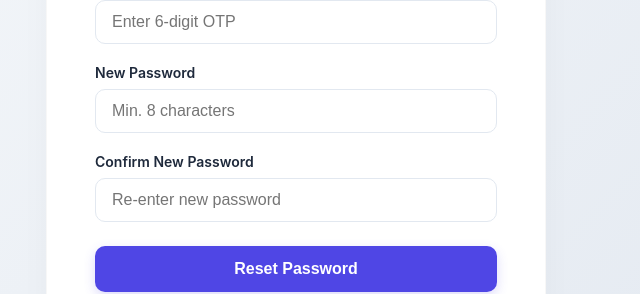
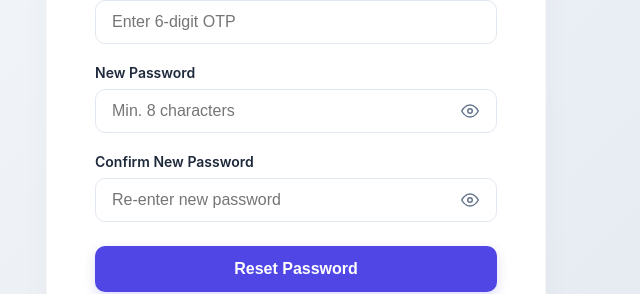
Before and after one commit to nainatechnologies/Assuretechnologies-technician, a React (Vite) app: page /reset-password in a window 1280 px wide. Shown: the part 378-672 px from the top of the page, without its empty margins (344-984 px from the left). Built offline with nearby package versions, Linux system fonts and the light colour scheme.

Commit message:
fix(dashboard): format scheduled date and display dynamic time slot
- Replace static UTC toLocaleString() which defaulted to 5:30 AM with toLocaleDateString()
- Combine booking date with dynamic scheduled_time_slot from API response

```diff
--- a/src/pages/Dashboard.tsx
+++ b/src/pages/Dashboard.tsx
@@ -124,11 +124,22 @@ export default function Dashboard() {
             }
           }
 
+          const formattedDate = raw.scheduled_date
+            ? new Date(raw.scheduled_date).toLocaleDateString('en-GB')
+            : 'N/A';
+          const timeSlot = raw.scheduled_time_slot
+            || raw.metadata?.scheduled_time_slot
+            || raw.metadata?.time_slot
+            || (raw.scheduled_date && !String(raw.scheduled_date).includes('T00:00:00')
+                ? new Date(raw.scheduled_date).toLocaleTimeString([], { hour: '2-digit', minute: '2-digit' })
+                : '');
+          const displayDate = timeSlot ? `${formattedDate}, ${timeSlot}` : formattedDate;
+
           return {
             id: raw.id,
             displayId: raw.display_id || raw.id,
             title: raw.Service?.name || 'Service Booking',
-            date: raw.scheduled_date ? new Date(raw.scheduled_date).toLocaleString() : 'N/A',
+            date: displayDate,
             status: mappedStatus,
             user: {
               name: raw.Order?.customer_name || 'Customer',
--- a/src/pages/Login.css
+++ b/src/pages/Login.css
@@ -192,10 +192,57 @@
 }
 
 @keyframes fadeIn {
-  from { opacity: 0; transform: translateY(10px); }
-  to { opacity: 1; transform: translateY(0); }
+  from {
+    opacity: 0;
+    transform: translateY(10px);
+  }
+
+  to {
+    opacity: 1;
+    transform: translateY(0);
+  }
 }
 
 .animate-fade-in {
   animation: fadeIn 0.5s ease-out forwards;
 }
+
+.password-input-wrapper {
+  position: relative;
+  display: flex;
+  align-items: center;
+  width: 100%;
+}
+
+.password-input-wrapper .input-field {
+  padding-right: 44px;
+}
+
+.password-toggle-btn {
+  position: absolute;
+  right: 12px;
+  top: 50%;
+  transform: translateY(-50%);
+  background: transparent;
+  border: none;
+  padding: 6px;
+  margin: 0;
+  cursor: pointer;
+  color: var(--text-muted);
+  display: inline-flex;
+  align-items: center;
+  justify-content: center;
+  border-radius: 8px;
+  transition: color 0.15s ease, background-color 0.15s ease;
+  line-height: 1;
+}
+
+.password-toggle-btn:hover {
+  color: var(--primary);
+  background-color: rgba(79, 70, 229, 0.08);
+}
+
+.password-toggle-btn:focus-visible {
+  outline: 2px solid var(--primary);
+  outline-offset: 1px;
+}
--- a/src/pages/Login.tsx
+++ b/src/pages/Login.tsx
@@ -1,17 +1,19 @@
 import React, { useState } from 'react';
 import { useNavigate } from 'react-router-dom';
 import Swal from 'sweetalert2';
-import API from '../services/api';
-import { loginUser } from '../services/auth';
+import { FiEye, FiEyeOff } from 'react-icons/fi';
+import api from '../services/api';
 import './Login.css';
-import api from '../services/api';
 
 export default function Login() {
   const [step, setStep] = useState<'LOGIN' | 'SET_PASSWORD'>('LOGIN');
   const [identifier, setIdentifier] = useState('');
   const [password, setPassword] = useState('');
+  const [showPassword, setShowPassword] = useState(false);
   const [newPassword, setNewPassword] = useState('');
+  const [showNewPassword, setShowNewPassword] = useState(false);
   const [confirmPassword, setConfirmPassword] = useState('');
+  const [showConfirmPassword, setShowConfirmPassword] = useState(false);
   const [passwordError, setPasswordError] = useState('');
   const [loading, setLoading] = useState(false);
 
@@ -127,19 +129,6 @@ export default function Login() {
     }
   };
 
-  const handleForgotPassword = (e: React.MouseEvent) => {
-    e.preventDefault();
-    Swal.fire({
-      title: 'Reset Password',
-      text: 'Instructions to reset your password will be sent to your email or mobile.',
-      input: 'text',
-      inputPlaceholder: 'Enter your email or mobile number',
-      showCancelButton: true,
-      confirmButtonText: 'Send Reset Link',
-      confirmButtonColor: '#4F46E5',
-    });
-  };
-
   return (
     <div className="login-container">
       <div className="login-panel animate-fade-in">
@@ -170,8 +159,9 @@ export default function Login() {
                     Forgot password?
                   </a>
                 </div>
+                <div className="password-input-wrapper">
                   <input
-                  type="password"
+                    type={showPassword ? 'text' : 'password'}
                     id="password"
                     className="input-field"
                     placeholder="••••••••"
@@ -182,6 +172,16 @@ export default function Login() {
                     }}
                     required
                   />
+                  <button
+                    type="button"
+                    className="password-toggle-btn"
+                    onClick={() => setShowPassword(!showPassword)}
+                    aria-label={showPassword ? 'Hide password' : 'Show password'}
+                    title={showPassword ? 'Hide password' : 'Show password'}
+                  >
+                    {showPassword ? <FiEyeOff size={18} /> : <FiEye size={18} />}
+                  </button>
+                </div>
               </div>
               {passwordError && <div className="input-error" style={{ color: '#ef4444', fontSize: '13px', marginTop: '4px' }}>{passwordError}</div>}
 
@@ -211,8 +211,9 @@ export default function Login() {
 
               <div className="input-group">
                 <label className="input-label" htmlFor="newPassword">New Password</label>
+                <div className="password-input-wrapper">
                   <input
-                  type="password"
+                    type={showNewPassword ? 'text' : 'password'}
                     id="newPassword"
                     className="input-field"
                     placeholder="Min. 8 chars (uppercase, number, symbol)"
@@ -224,12 +225,23 @@ export default function Login() {
                     required
                     autoFocus
                   />
+                  <button
+                    type="button"
+                    className="password-toggle-btn"
+                    onClick={() => setShowNewPassword(!showNewPassword)}
+                    aria-label={showNewPassword ? 'Hide password' : 'Show password'}
+                    title={showNewPassword ? 'Hide password' : 'Show password'}
+                  >
+                    {showNewPassword ? <FiEyeOff size={18} /> : <FiEye size={18} />}
+                  </button>
+                </div>
               </div>
 
               <div className="input-group">
                 <label className="input-label" htmlFor="confirmPassword">Confirm New Password</label>
+                <div className="password-input-wrapper">
                   <input
-                  type="password"
+                    type={showConfirmPassword ? 'text' : 'password'}
                     id="confirmPassword"
                     className="input-field"
                     placeholder="Re-enter new password"
@@ -240,6 +252,16 @@ export default function Login() {
                     }}
                     required
                   />
+                  <button
+                    type="button"
+                    className="password-toggle-btn"
+                    onClick={() => setShowConfirmPassword(!showConfirmPassword)}
+                    aria-label={showConfirmPassword ? 'Hide password' : 'Show password'}
+                    title={showConfirmPassword ? 'Hide password' : 'Show password'}
+                  >
+                    {showConfirmPassword ? <FiEyeOff size={18} /> : <FiEye size={18} />}
+                  </button>
+                </div>
               </div>
               {passwordError && <div className="input-error" style={{ color: '#ef4444', fontSize: '13px', marginTop: '4px' }}>{passwordError}</div>}
 
--- a/src/pages/ResetPassword.tsx
+++ b/src/pages/ResetPassword.tsx
@@ -2,6 +2,7 @@ import React, { useState, useEffect } from 'react';
 import { useNavigate, useLocation } from 'react-router-dom';
 import { resetPassword, requestPasswordResetOtp } from '../services/auth';
 import Swal from 'sweetalert2';
+import { FiEye, FiEyeOff } from 'react-icons/fi';
 import './Login.css';
 
 const ResetPassword = () => {
@@ -13,7 +14,9 @@ const ResetPassword = () => {
   const [mobile, setMobile] = useState(initialMobile);
   const [otp, setOtp] = useState('');
   const [newPassword, setNewPassword] = useState('');
+  const [showNewPassword, setShowNewPassword] = useState(false);
   const [confirmPassword, setConfirmPassword] = useState('');
+  const [showConfirmPassword, setShowConfirmPassword] = useState(false);
   const [isLoading, setIsLoading] = useState(false);
   const [countdown, setCountdown] = useState(startCountdown ? 30 : 0);
 
@@ -159,8 +162,9 @@ const ResetPassword = () => {
 
           <div className="input-group">
             <label className="input-label" htmlFor="newPassword">New Password</label>
+            <div className="password-input-wrapper">
               <input
-              type="password"
+                type={showNewPassword ? 'text' : 'password'}
                 id="newPassword"
                 className="input-field"
                 placeholder="Min. 8 characters"
@@ -168,12 +172,23 @@ const ResetPassword = () => {
                 onChange={(e) => setNewPassword(e.target.value)}
                 required
               />
+              <button
+                type="button"
+                className="password-toggle-btn"
+                onClick={() => setShowNewPassword(!showNewPassword)}
+                aria-label={showNewPassword ? 'Hide password' : 'Show password'}
+                title={showNewPassword ? 'Hide password' : 'Show password'}
+              >
+                {showNewPassword ? <FiEyeOff size={18} /> : <FiEye size={18} />}
+              </button>
+            </div>
           </div>
 
           <div className="input-group">
             <label className="input-label" htmlFor="confirmPassword">Confirm New Password</label>
+            <div className="password-input-wrapper">
               <input
-              type="password"
+                type={showConfirmPassword ? 'text' : 'password'}
                 id="confirmPassword"
                 className="input-field"
                 placeholder="Re-enter new password"
@@ -181,6 +196,16 @@ const ResetPassword = () => {
                 onChange={(e) => setConfirmPassword(e.target.value)}
                 required
               />
+              <button
+                type="button"
+                className="password-toggle-btn"
+                onClick={() => setShowConfirmPassword(!showConfirmPassword)}
+                aria-label={showConfirmPassword ? 'Hide password' : 'Show password'}
+                title={showConfirmPassword ? 'Hide password' : 'Show password'}
+              >
+                {showConfirmPassword ? <FiEyeOff size={18} /> : <FiEye size={18} />}
+              </button>
+            </div>
           </div>
 
           <div className="login-btn-wrapper" style={{ marginTop: '24px' }}>
```
Lines whose indentation alone changed are shown as unchanged.
